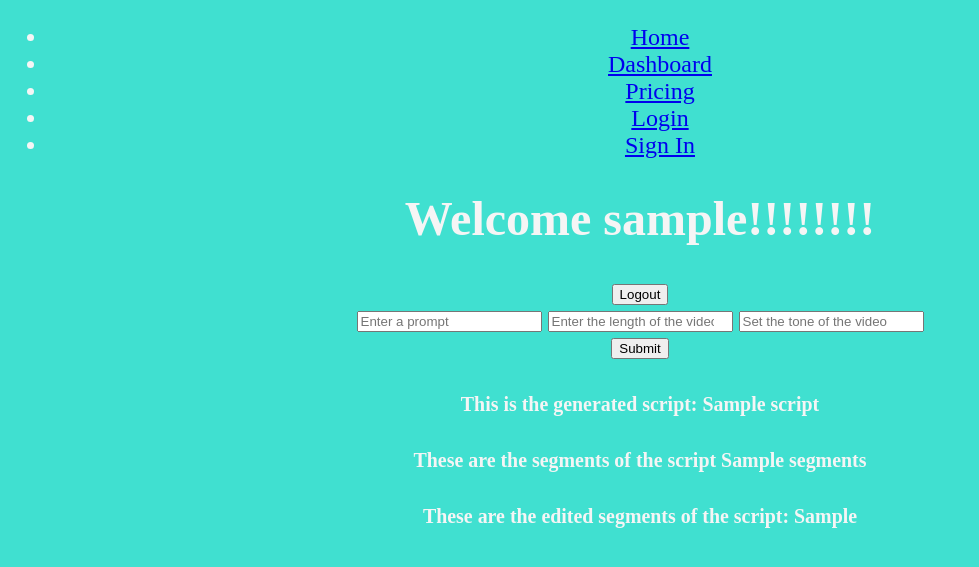
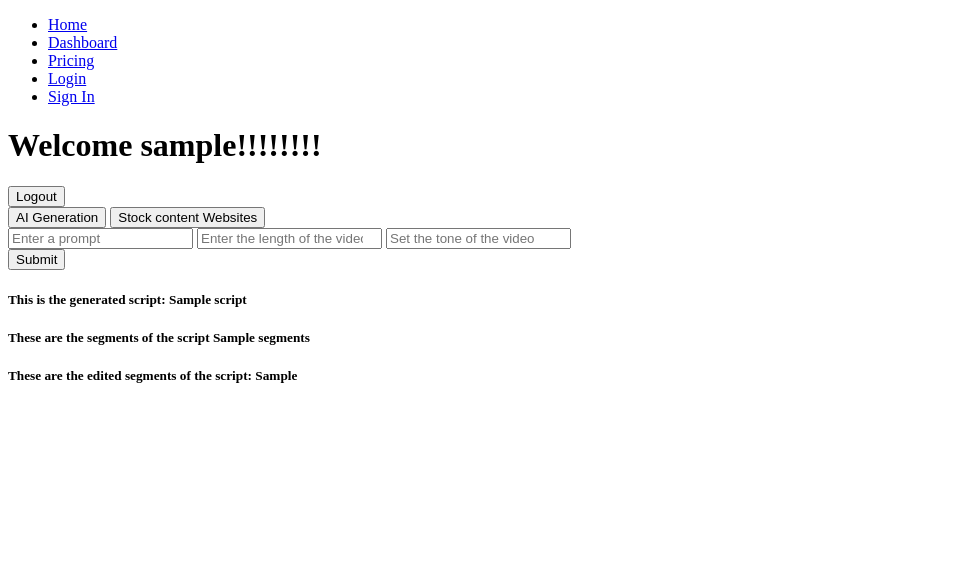
Before and after one commit to dicheto/SMMP, a Django app: template smmp/templates/dashboard.html in a window 1280 px wide. Shown: the top 567 px of the page, without its empty margins (0-979 px from the left). Run offline with Django 5.2, Linux system fonts and the light colour scheme; the template is opened without the code that fills it: most values are stand-ins (such as "Sample title", 1, 10 or a date in 2020).

Commit message:
Users can now choose between ai generated and stock content websites

```diff
--- a/notes.txt
+++ b/notes.txt
@@ -1,7 +1,6 @@
 add together api_key , google_generative_ai_key, supabase_url, supabase_api_key as env variables
 venv\scripts\activate
 pip install -r requirements.txt
-$env:TOGETHER_API_KEY = "a1d7f4fa1976a1eff3d991f0df4eba0f2419b2922ae586a6aabd559ca816fead"
 cd smmp
 python manage.py makemigrations
 python manage.py migrate
--- a/smmp/rvideo/script_gen_engine.py
+++ b/smmp/rvideo/script_gen_engine.py
@@ -44,7 +44,7 @@ def script_generation (user_input, video_length, tone, request,session_username)
             current_segment += char
 
 
-    client = Together()
+    client = Together(api_key="a1d7f4fa1976a1eff3d991f0df4eba0f2419b2922ae586a6aabd559ca816fead")
     image_generation_prompt = ""
 
     image_gen_prompts = ['']
--- a/smmp/rvideo/urls.py
+++ b/smmp/rvideo/urls.py
@@ -8,4 +8,5 @@ urlpatterns = [
     path('login/', views.log_in, name = 'login'),
     path('signin/', views.sign_in, name = 'signin'),
     path('logout' , views.logout, name = 'logout'),
+    path('chooseGeneration/', views.chooseGeneration, name= 'chooseGeneration'),
 ]
--- a/smmp/static/css/styles.css
+++ b/smmp/static/css/styles.css
@@ -1,6 +1,5 @@
-body{
-    background-color: turquoise;
-    text-align: center;
-    color: whitesmoke;
-    font-size: 1.5rem;
+
+#choose-btn:hover, #choose-btn:active{
+  background-color: black;
+  color:white;
 }
--- a/smmp/templates/dashboard.html
+++ b/smmp/templates/dashboard.html
@@ -5,26 +5,53 @@
     <meta charset="UTF-8">
     <meta name="viewport" content="width=device-width, initial-scale=1.0">
     <title>Document</title>
-    <link rel = "stylesheet" href="static/styles.css">
-    <link rel="stylesheet" href="{% static  'css/styles.css'%}">
+    <link rel="stylesheet" href="{% static  'css/styles.css' %}">
 </head>
 <body>
     {% include 'navbar.html' %}
     <h1>Welcome {{ username }}!!!!!!!!</h1>
-    <form method = "POST" action = {% url 'logout'%}>
+    <form method="POST" action="{% url 'logout' %}">
         {% csrf_token %}
-        <button type = "submit">Logout</button>
+        <button type="submit" class="logout">Logout</button>
     </form>
-        <form method="POST" action="{% url 'dashboard' %}">
-            {% csrf_token %}
-            <input type = "text" required name = "script_input" placeholder = "Enter a prompt"></input>
-            <input type = "number" required name = "video_length" placeholder = "Enter the length of the video"></input>
-            <input type = "text" required name = "tone" placeholder = "Set the tone of the video"></input>
-            <br>
-            <button type = "submit">Submit</button>
-        </form>
+
+    {% comment %}
+    <form method="POST" action="{% url 'dashboard' %}">
+        {% csrf_token %}
+        <!-- Dropdown Button -->
+        <div class="dropdown">
+            <button type="submit" id="dropdown-title" name="dropdown_title" value="Default Value" onclick="event.preventDefault(); toggleDropdown();">
+                Choose video generation
+            </button>
+            <div id="myDropdown" class="dropdown-content">
+                <p class="dropdown_option-content" onclick="selectOption(this)">AI Generation</p>
+                <p class="dropdown_option-content" onclick="selectOption(this)">Stock Content Websites</p>
+            </div>
+        </div>
+    </form>
+    {% endcomment %}
+
+    <form method="POST" action="{% url 'chooseGeneration' %}">
+        {% csrf_token %}
+    <div class="generation-options">
+       <button class="video-generation-btn" value="AI Generation"  type = "submit" name = "choose-btn" id = "choose-btn">AI Generation</button>
+       <button class="video-generation-btn" value="Stock content Websites" type = "submit" name = "choose-btn"  id = "choose-btn">Stock content Websites</button>
+    </div>
+    </form>
+
+    <form method="POST" action="{% url 'dashboard' %}">
+        {% csrf_token %}
+        <input type="text" required name="script_input" placeholder="Enter a prompt"></input>
+        <input type="number" required name="video_length" placeholder="Enter the length of the video"></input>
+        <input type="text" required name="tone" placeholder="Set the tone of the video"></input>
+        <br>
+        <button type="submit">Submit</button>
+    </form>
+
     <h5>This is the generated script: {{script}}</h5>
     <h5>These are the segments of the script {{segments}}</h5>
-    <h5>These are the edited segments of the script: {{edited_segments}}
+    <h5>These are the edited segments of the script: {{edited_segments}}</h5>
+
+    <script src="{% static  'js/main.js'%}"></script>
 </body>
 </html>
```
Also changed, not shown: smmp/rvideo/views.py (+25 -6 lines), smmp/smmp/settings.py (+11 -1 lines), smmp/db.sqlite3.
